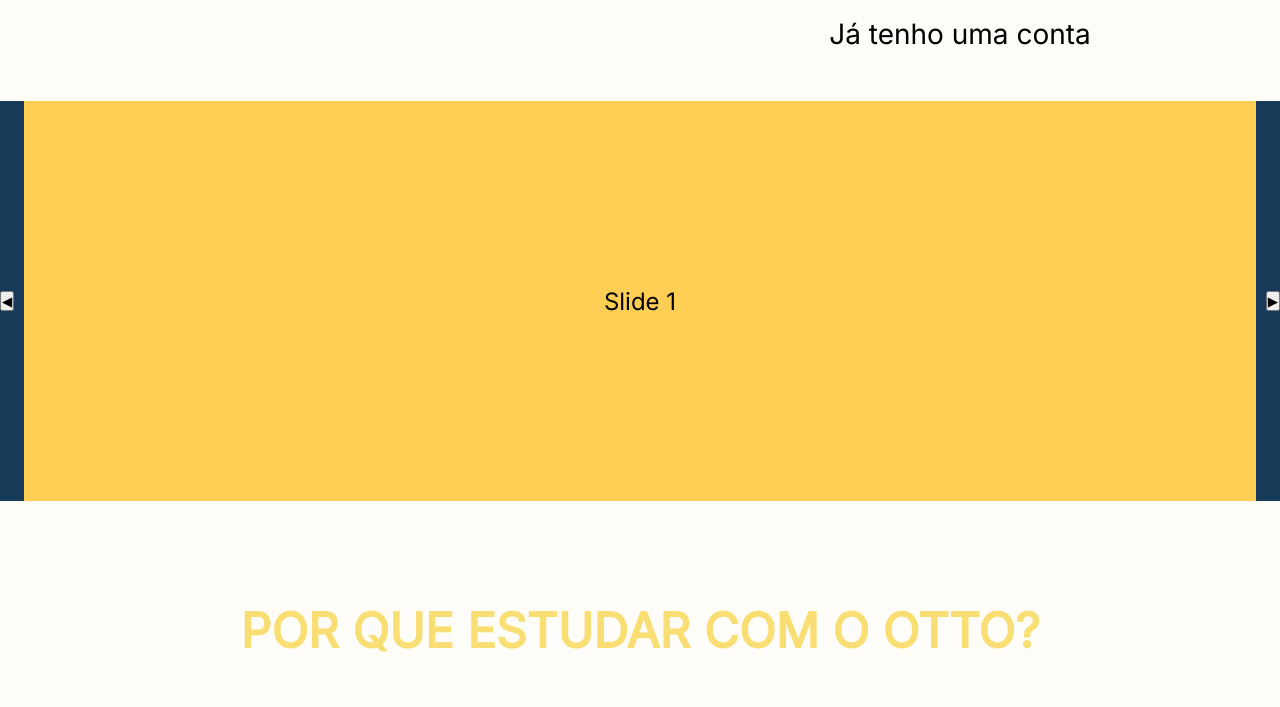
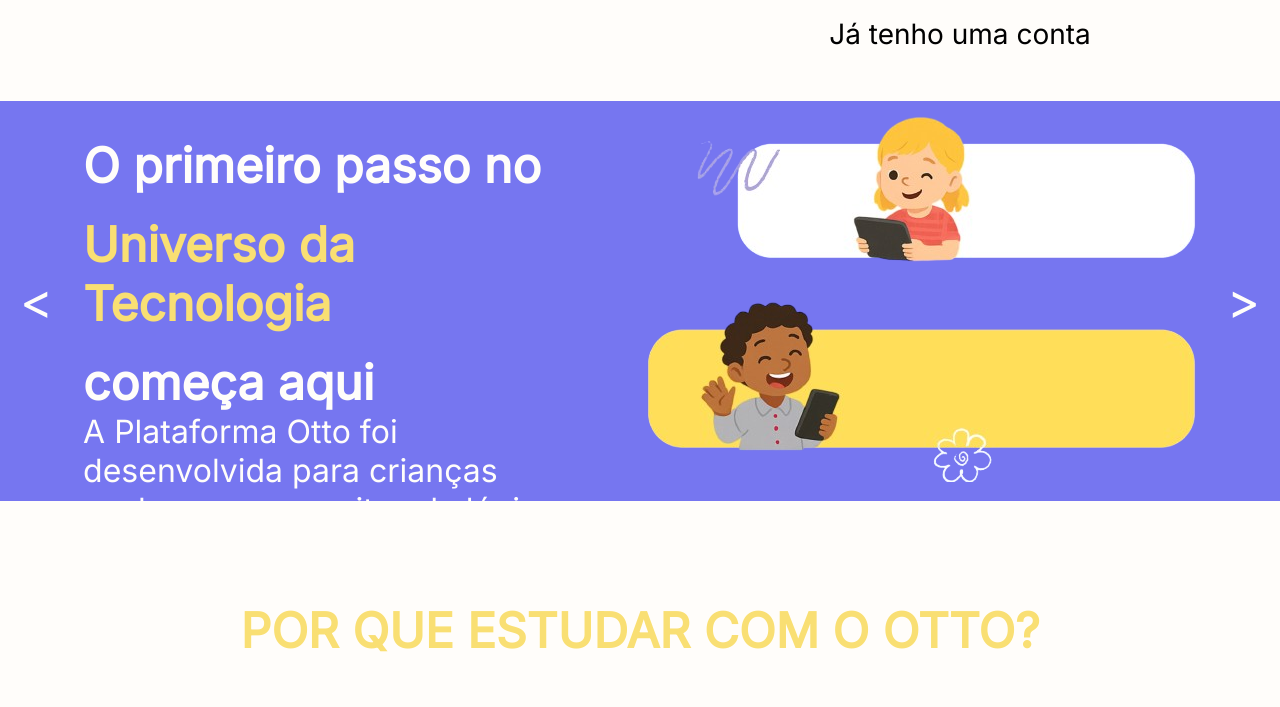
Before and after one commit to ProjAngeloAraujo/TCC---teste, a plain HTML site: page Landing Page/index.html in a window 1280 px wide. Shown: the part 609-1316 px from the top of the page. Drawn offline with Linux system fonts and the light colour scheme.

Commit message:
03/07/2025 "tcarrossel basico"

```diff
--- a/Landing Page/app.js
+++ b/Landing Page/app.js
@@ -7,12 +7,20 @@ function showSlide(index) {
   });
 }
 
+// Botão "Próximo"
 document.getElementById('next').addEventListener('click', () => {
   current = (current + 1) % items.length;
   showSlide(current);
 });
 
+// Botão "Anterior"
 document.getElementById('prev').addEventListener('click', () => {
   current = (current - 1 + items.length) % items.length;
   showSlide(current);
 });
+
+// Avanço automático a cada 10 segundos
+setInterval(() => {
+  current = (current + 1) % items.length;
+  showSlide(current);
+}, 10000); // 10000ms = 10 segundos
--- a/Landing Page/index.html
+++ b/Landing Page/index.html
@@ -30,15 +30,48 @@
             </section>
             <section class="carrossel">
                 <div class="carrossel-container">
-                    <button id="prev">◀</button>
+                    <button id="prev" class="carrosel-button"><</button>
 
                     <div class="carrossel">
-                        <div class="item active">Slide 1</div>
-                        <div class="item">Slide 2</div>
-                        <div class="item">Slide 3</div>
+                        <div class="item active">
+                            <div class="carrosel-slide-info">
+                                <h2>O primeiro passo no <span>Universo da Tecnologia</span> começa aqui</h2>
+                                <p>A Plataforma Otto foi desenvolvida para crianças explorarem conceitos de lógica computacional de forma divertida e acessível.</p>
+                            </div>
+                            <div class="carrosel-slide-img">
+                                <img src="IMG/slide1.png">
+                            </div>
+                        </div>
+                        <div class="item">
+                            <div class="carrosel-slide-info">
+                                <h2 id="h2-especial"><span>Crie, experimente e <br>aprenda!</span></h2>
+                                <p>Com atividades práticas baseadas no Scratch, é possível desenvolver projetos criativos enquanto se constroem habilidades como lógica, autonomia e resolução de problemas.</p>
+                            </div>
+                            <div class="carrosel-slide-img">
+                                <img src="IMG/slide2.png">
+                            </div>
+                        </div>
+                        <div class="item">
+                            <div class="carrosel-slide-info">
+                                <h2>Aprender com <span>Segurança e Tranquilidade</span></h2>
+                                <p>Sem conteúdos externos e com controle sobre as interações, garantindo um ambiente 100% apropriado para crianças.</p>
+                            </div>
+                            <div class="carrosel-slide-img">
+                                <img src="IMG/slide3.png">
+                            </div>
+                        </div>
+                        <div class="item">
+                            <div class="carrosel-slide-info">
+                                <h2>Aprender vira uma <span>Aventura</span></h2>
+                                <p>Desafios, conquistas e recompensas fazem parte da experiência. Estimula o engajamento das crianças enquanto elas aprendem conceitos importantes sem nem perceber!</p>
+                            </div>
+                            <div class="carrosel-slide-img">
+                                <img src="IMG/slide4.png">
+                            </div>
+                        </div>
                     </div>
 
-                    <button id="next">▶</button>
+                    <button id="next" class="carrosel-button">></button>
                 </div>
             </section>
             <section class="informações">
--- a/Landing Page/style.css
+++ b/Landing Page/style.css
@@ -108,7 +108,7 @@ nav{
   display: flex;
   align-items: center;
   gap: 10px;
-  background-color: rgb(24, 59, 89);
+  background-color: #7676F0;
   width: 100%;
 }
 
@@ -117,23 +117,69 @@ nav{
   height: 50vh;
   overflow: hidden;
   position: relative;
+  padding: 0 20px;
+  background-color: #7676F0;
+}
+
+.carrosel-button{
+    border: none;
+    background: none;
+    font-size: 50px;
+    color: #FFFDFA;
 }
 
 .item {
+  position: absolute;
   width: 100%;
   height: 100%;
-  background-color: #ffce54;
+  background-color: #7676F0;
   display: none;
   justify-content: center;
   align-items: center;
   font-size: 24px;
   transition: all 0.5s ease;
+  pointer-events: none;
 }
 
 .item.active {
+  opacity: 1;
+  pointer-events: auto;
+  z-index: 1;
   display: flex;
 }
 
+.carrosel-slide-info{
+    height: 100%;
+    display: flex;
+    justify-content: center;
+    flex-direction: column;
+    justify-content: space-between;
+    padding: 3% 0;
+    color: #FFFDFA;
+}
+
+.carrosel-slide-info h2{
+    font-size: clamp(3rem, 4.5vw, 2rem);
+    display: flex;
+    flex-direction: column;
+    gap: 20px;
+}
+
+#h2-especial{
+    font-size: clamp(4rem, 5.5vw, 5rem);
+}
+
+.carrosel-slide-info span{
+    color: #F9DF73;
+}
+
+.carrosel-slide-info p{
+    font-size: clamp(1rem, 2.5vw, 2rem);
+}
+
+.carrosel-slide-img{
+    padding: 40px;
+}
 /*informações*/
 .informações{
     display: flex;
```
Also changed, not shown: Landing Page/IMG/slide1.png (added), Landing Page/IMG/slide2.png (added), Landing Page/IMG/slide3.png (added), Landing Page/IMG/slide4.png (added).
